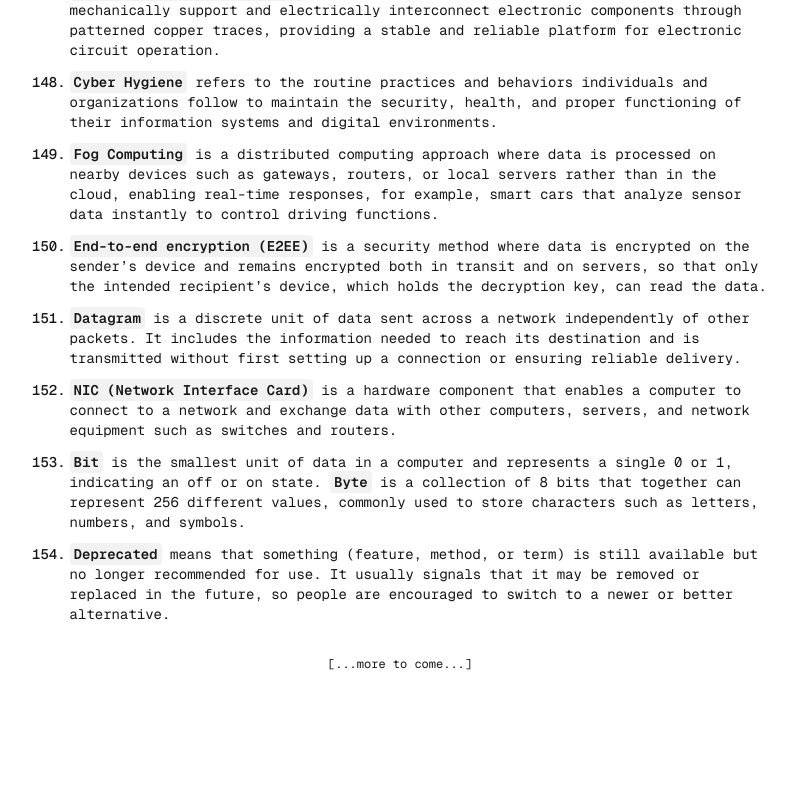
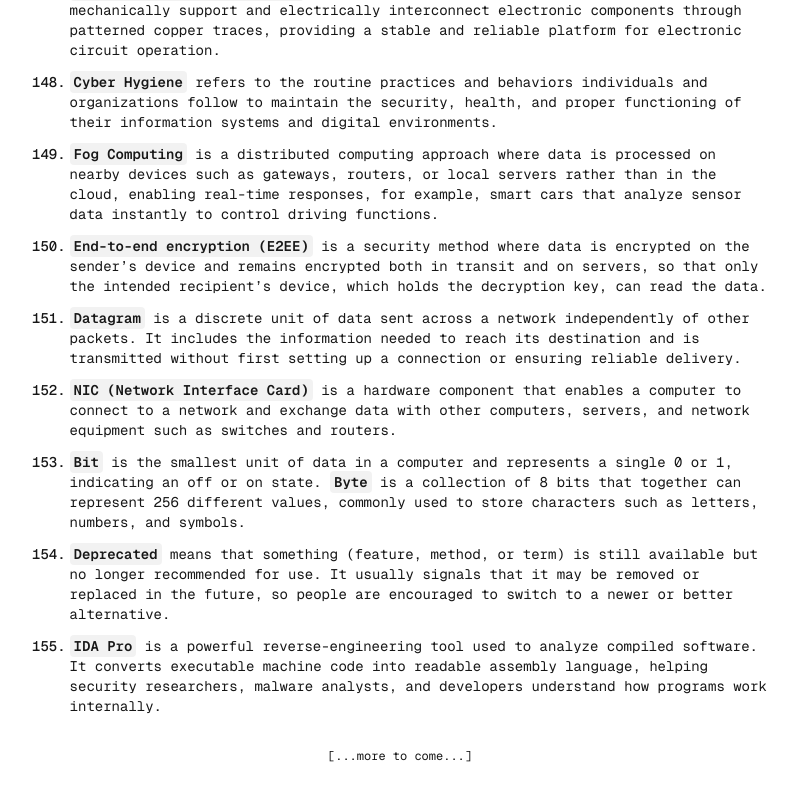
Before and after one commit to BrahimBoussada/mind-log, a Next.js app: page / in a window 1280 px wide. Shown: the part 10115-10911 px from the top of the page, without its empty margins (240-1037 px from the left). Before the commit the page ends 10819 px from the top, so only its background shows below. Built offline with nearby package versions, Linux system fonts and the light colour scheme.

Commit message:
log:26-01-2026

```diff
--- a/src/app/page.tsx
+++ b/src/app/page.tsx
@@ -1505,6 +1505,16 @@ export default function Home() {
           </Text>
         </Note>
 
+        <Note>
+          <N>155.</N>
+          <Text>
+            <Key>IDA Pro</Key> is a powerful reverse-engineering tool used to
+            analyze compiled software. It converts executable machine code into
+            readable assembly language, helping security researchers, malware
+            analysts, and developers understand how programs work internally.
+          </Text>
+        </Note>
+
         {/* --- end --- */}
       </NoteWrapper>
 
```
